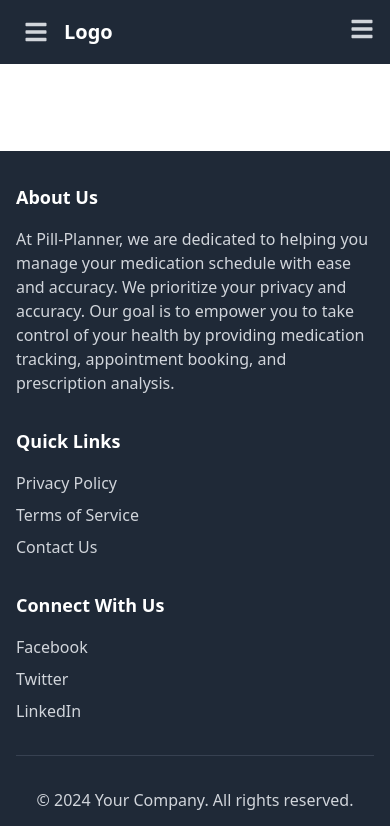
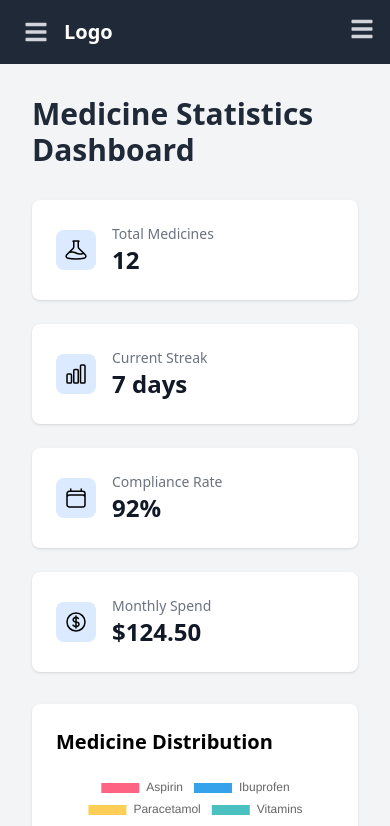
Before and after one commit to CharanSuggala26/Medicine-Dosage-Tracker, a React (Create React App) app in the folder pill-planner/: page /stats in a window 390 px wide. Shown: the top 826 px of the page. Built offline with nearby package versions, Linux system fonts and the light colour scheme.

Commit message:
Statistics dashboard was initiated

```diff
--- a/pill-planner/src/App.js
+++ b/pill-planner/src/App.js
@@ -16,6 +16,7 @@ import AdminDoctor from './Pages/AdminDoctor';
 import AdminMedicines from './Pages/AdminMedicines';
 import Profile from './Pages/Profile';
 import LandingPage from './Pages/LandingPage';
+import Stats from './Pages/Stats';
 
 function App() {
   const [isSidebarOpen, setIsSidebarOpen] = useState(false);
@@ -45,6 +46,7 @@ function App() {
             <Route path="/medicines" element={<AdminMedicines />} />
             <Route path="/profile" element={<Profile />} />
             <Route path="/landing" element={<LandingPage />} />
+            <Route path="/stats" element={<Stats />} />
           </Routes>
         </main>
         <Footer />
--- a/pill-planner/src/Components/Navbar.js
+++ b/pill-planner/src/Components/Navbar.js
@@ -38,6 +38,9 @@ function Navbar({ toggleSidebar }) {
               </Link>
               <Link to="/contact" className="text-gray-300 hover:text-white px-3 py-2 rounded-md">
                 Contact
+              </Link>
+              <Link to="/login" className="text-gray-300 hover:text-white px-3 py-2 rounded-md">
+                Login
               </Link>
             </div>
             {/* Profile Icon */}
--- a/pill-planner/src/Components/Sidebar.js
+++ b/pill-planner/src/Components/Sidebar.js
@@ -1,5 +1,5 @@
 import { Link } from 'react-router-dom';
-import { FaHome, FaInfoCircle, FaCog, FaEnvelope, FaShoppingBasket, FaShoppingCart, FaCalendar, FaCashRegister } from 'react-icons/fa';
+import { FaHome, FaInfoCircle, FaCog, FaEnvelope, FaShoppingBasket, FaShoppingCart, FaCalendar, FaCashRegister, FaStarAndCrescent, FaStarHalfAlt, FaStopwatch } from 'react-icons/fa';
 
 function Sidebar({ isOpen }) {
   return (
@@ -55,6 +55,15 @@ function Sidebar({ isOpen }) {
               <span>Store</span>
             </Link>
           </li>
+          <li>
+            <Link
+              to="/stats"
+              className="flex items-center space-x-2 p-2 rounded-md hover:bg-gray-700"
+            >
+              <FaStopwatch className="h-5 w-5" />
+              <span>Stats dashboard</span>
+            </Link>
+          </li>
         </ul>
       </div>
     </div>
--- a/pill-planner/src/Pages/LandingPage.js
+++ b/pill-planner/src/Pages/LandingPage.js
@@ -107,7 +107,7 @@ function LandingPage() {
                 <CountUp
                   start={0}
                   end={stat.number}
-                  duration={2}
+                  duration={5}
                   separator=","
                   suffix={stat.suffix}
                 />
--- /dev/null
+++ b/pill-planner/src/Pages/Stats.js
@@ -0,0 +1,156 @@
+import { useState } from 'react';
+import { Chart as ChartJS, ArcElement, Tooltip, Legend, CategoryScale, LinearScale, PointElement, LineElement, Title } from 'chart.js';
+import { Pie, Line } from 'react-chartjs-2';
+import CalendarHeatmap from 'react-calendar-heatmap';
+import 'react-calendar-heatmap/dist/styles.css';
+import { Tooltip as ReactTooltip } from 'react-tooltip';
+import { BeakerIcon, ChartBarIcon, CalendarIcon, CurrencyDollarIcon } from '@heroicons/react/24/outline';
+
+ChartJS.register(ArcElement, Tooltip, Legend, CategoryScale, LinearScale, PointElement, LineElement, Title);
+
+function App() {
+  // Mock data
+  const medicineData = {
+    purchases: {
+      labels: ['Aspirin', 'Ibuprofen', 'Paracetamol', 'Vitamins'],
+      data: [30, 25, 20, 25],
+    },
+    dosageStreak: {
+      labels: ['Mon', 'Tue', 'Wed', 'Thu', 'Fri', 'Sat', 'Sun'],
+      data: [4, 3, 4, 4, 3, 2, 4],
+    },
+    heatMapData: Array.from({ length: 365 }, (_, i) => ({
+      date: new Date(2024, 0, i + 1),
+      count: Math.floor(Math.random() * 5),
+    })),
+    stats: {
+      totalMedicines: 12,
+      currentStreak: 7,
+      compliance: '92%',
+      monthlySpend: '$124.50',
+    },
+  };
+
+  const pieChartData = {
+    labels: medicineData.purchases.labels,
+    datasets: [
+      {
+        data: medicineData.purchases.data,
+        backgroundColor: ['#FF6384', '#36A2EB', '#FFCE56', '#4BC0C0'],
+      },
+    ],
+  };
+
+  const lineChartData = {
+    labels: medicineData.dosageStreak.labels,
+    datasets: [
+      {
+        label: 'Doses Taken',
+        data: medicineData.dosageStreak.data,
+        borderColor: '#36A2EB',
+        tension: 0.4,
+      },
+    ],
+  };
+
+  return (
+    <div className="min-h-screen bg-gray-100 p-8">
+      <div className="max-w-7xl mx-auto">
+        <h1 className="text-3xl font-bold text-gray-800 mb-8">Medicine Statistics Dashboard</h1>
+
+        {/* Stats Cards */}
+        <div className="grid grid-cols-1 md:grid-cols-2 lg:grid-cols-4 gap-6 mb-8">
+          <StatsCard
+            title="Total Medicines"
+            value={medicineData.stats.totalMedicines}
+            icon={<BeakerIcon className="h-6 w-6" />}
+          />
+          <StatsCard
+            title="Current Streak"
+            value={medicineData.stats.currentStreak + " days"}
+            icon={<ChartBarIcon className="h-6 w-6" />}
+          />
+          <StatsCard
+            title="Compliance Rate"
+            value={medicineData.stats.compliance}
+            icon={<CalendarIcon className="h-6 w-6" />}
+          />
+          <StatsCard
+            title="Monthly Spend"
+            value={medicineData.stats.monthlySpend}
+            icon={<CurrencyDollarIcon className="h-6 w-6" />}
+          />
+        </div>
+
+        {/* Charts Grid */}
+        <div className="grid grid-cols-1 lg:grid-cols-2 gap-8">
+          {/* Medicine Distribution */}
+          <div className="bg-white p-6 rounded-lg shadow">
+            <h2 className="text-xl font-semibold mb-4">Medicine Distribution</h2>
+            <div className="h-[300px] flex items-center justify-center">
+              <Pie data={pieChartData} options={{ maintainAspectRatio: false }} />
+            </div>
+          </div>
+
+          {/* Weekly Dosage Trend */}
+          <div className="bg-white p-6 rounded-lg shadow">
+            <h2 className="text-xl font-semibold mb-4">Weekly Dosage Trend</h2>
+            <div className="h-[300px]">
+              <Line
+                data={lineChartData}
+                options={{
+                  maintainAspectRatio: false,
+                  scales: {
+                    y: {
+                      beginAtZero: true,
+                      max: 5,
+                    },
+                  },
+                }}
+              />
+            </div>
+          </div>
+
+          {/* Dosage Heat Map */}
+          <div className="bg-white p-6 rounded-lg shadow lg:col-span-2">
+            <h2 className="text-xl font-semibold mb-4">Yearly Dosage Heat Map</h2>
+            <div className="overflow-x-auto">
+              <CalendarHeatmap
+                startDate={new Date('2024-01-01')}
+                endDate={new Date('2024-12-31')}
+                values={medicineData.heatMapData}
+                classForValue={(value) => {
+                  if (!value) return 'color-empty';
+                  return `color-scale-${value.count}`;
+                }}
+                tooltipDataAttrs={value => ({
+                  'data-tooltip-id': 'heatmap-tooltip',
+                  'data-tooltip-content': value && value.date ? `${value.count} doses on ${value.date.toDateString()}` : 'No data',
+                })}
+              />
+            </div>
+            <ReactTooltip id="heatmap-tooltip" />
+          </div>
+        </div>
+      </div>
+    </div>
+  );
+}
+
+function StatsCard({ title, value, icon }) {
+  return (
+    <div className="bg-white p-6 rounded-lg shadow">
+      <div className="flex items-center">
+        <div className="p-2 bg-blue-100 rounded-lg">
+          {icon}
+        </div>
+        <div className="ml-4">
+          <h3 className="text-sm font-medium text-gray-500">{title}</h3>
+          <p className="text-2xl font-semibold text-gray-900">{value}</p>
+        </div>
+      </div>
+    </div>
+  );
+}
+
+export default App;
--- a/pill-planner/src/index.css
+++ b/pill-planner/src/index.css
@@ -8,3 +8,33 @@
   -webkit-font-smoothing: antialiased;
   -moz-osx-font-smoothing: grayscale;
 }
+
+/* Calendar Heatmap Styles */
+.react-calendar-heatmap text {
+  font-size: 10px;
+  fill: #aaa;
+}
+
+.react-calendar-heatmap .color-empty {
+  fill: #eeeeee;
+}
+
+.react-calendar-heatmap .color-scale-0 {
+  fill: #ebedf0;
+}
+
+.react-calendar-heatmap .color-scale-1 {
+  fill: #9be9a8;
+}
+
+.react-calendar-heatmap .color-scale-2 {
+  fill: #40c463;
+}
+
+.react-calendar-heatmap .color-scale-3 {
+  fill: #30a14e;
+}
+
+.react-calendar-heatmap .color-scale-4 {
+  fill: #216e39;
+}
```
Also changed, not shown: pill-planner/package.json (+7 -2 lines), 1 other file (tests, documents, lock files or other folders).
